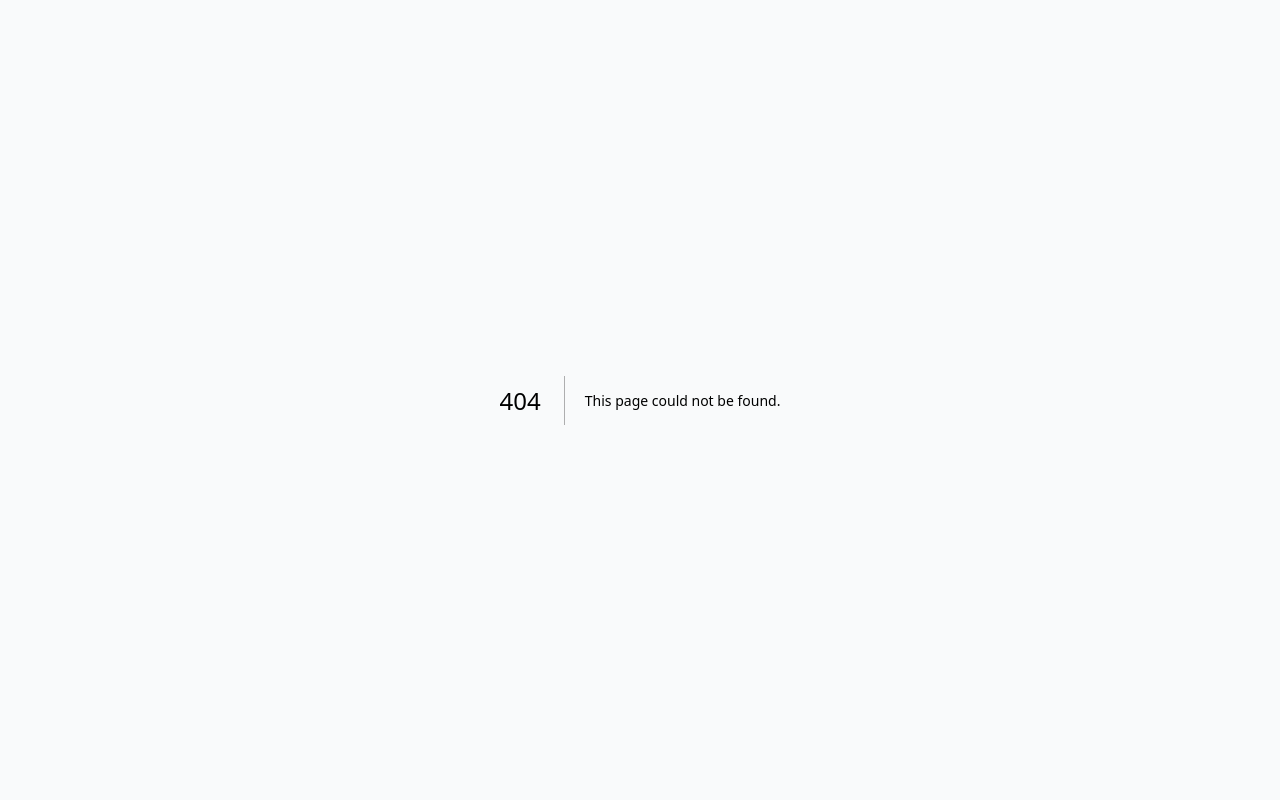
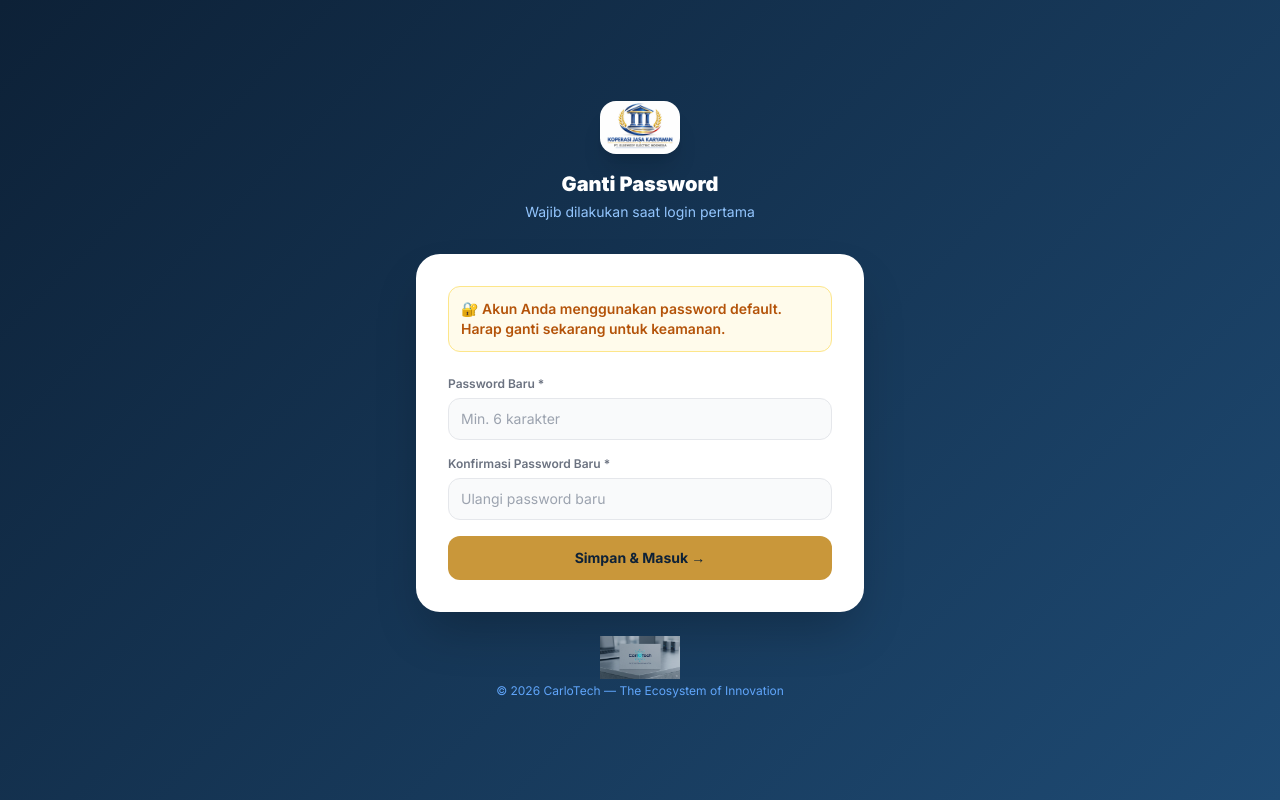
Before and after one commit to Armansj-pixel/koperasi-elsewedy01, a Next.js app: page /ganti-password in a window 1280 px wide. Before the commit this address had no page. Built offline with nearby package versions, Linux system fonts and the light colour scheme.

Commit message:
Add files via upload

```diff
--- /dev/null
+++ b/src/app/(auth)/ganti-password/page.tsx
@@ -0,0 +1,64 @@
+'use client'
+import { useState } from 'react'
+import Image from 'next/image'
+import { useRouter } from 'next/navigation'
+
+export default function GantiPasswordPage() {
+  const router = useRouter()
+  const [pw, setPw] = useState({ new: '', confirm: '' })
+  const [loading, setLoading] = useState(false)
+  const [error, setError] = useState('')
+
+  async function handleSubmit(e: React.FormEvent) {
+    e.preventDefault()
+    if (pw.new !== pw.confirm) { setError('Password tidak cocok.'); return }
+    if (pw.new.length < 6) { setError('Password minimal 6 karakter.'); return }
+    setLoading(true)
+    const res = await fetch('/api/profil', {
+      method: 'PATCH',
+      headers: { 'Content-Type': 'application/json' },
+      body: JSON.stringify({ action: 'change_password', newPassword: pw.new }),
+    })
+    const data = await res.json()
+    if (data.success) router.push('/anggota')
+    else { setError(data.error || 'Gagal.'); setLoading(false) }
+  }
+
+  return (
+    <div className="min-h-screen flex items-center justify-center p-4"
+      style={{ background: 'linear-gradient(135deg, #0D2137 0%, #1E4A73 100%)' }}>
+      <div className="w-full max-w-md">
+        <div className="text-center mb-8">
+          <Image src="/logo-koperasi.jpg" alt="Logo" width={80} height={80} className="mx-auto rounded-2xl shadow-xl mb-4" />
+          <h1 className="text-white font-black text-xl">Ganti Password</h1>
+          <p className="text-blue-300 text-sm mt-1">Wajib dilakukan saat login pertama</p>
+        </div>
+        <div className="bg-white rounded-3xl p-8 shadow-2xl">
+          <div className="bg-amber-50 border border-amber-200 rounded-xl p-3 mb-6 text-sm text-amber-700 font-semibold">
+            🔐 Akun Anda menggunakan password default. Harap ganti sekarang untuk keamanan.
+          </div>
+          <form onSubmit={handleSubmit} className="space-y-4">
+            <div>
+              <label className="label">Password Baru *</label>
+              <input className="input-field" type="password" placeholder="Min. 6 karakter"
+                value={pw.new} onChange={e => setPw({ ...pw, new: e.target.value })} required />
+            </div>
+            <div>
+              <label className="label">Konfirmasi Password Baru *</label>
+              <input className="input-field" type="password" placeholder="Ulangi password baru"
+                value={pw.confirm} onChange={e => setPw({ ...pw, confirm: e.target.value })} required />
+            </div>
+            {error && <p className="text-red-600 text-sm font-semibold">⚠️ {error}</p>}
+            <button type="submit" disabled={loading} className="btn-gold w-full py-3 disabled:opacity-60">
+              {loading ? 'Menyimpan...' : 'Simpan & Masuk →'}
+            </button>
+          </form>
+        </div>
+        <div className="mt-6 text-center">
+          <Image src="/logo-carlotech.png" alt="CarloTech" width={80} height={22} className="mx-auto opacity-70 mb-1" />
+          <p className="text-blue-400 text-xs">© {new Date().getFullYear()} CarloTech — The Ecosystem of Innovation</p>
+        </div>
+      </div>
+    </div>
+  )
+}
```
